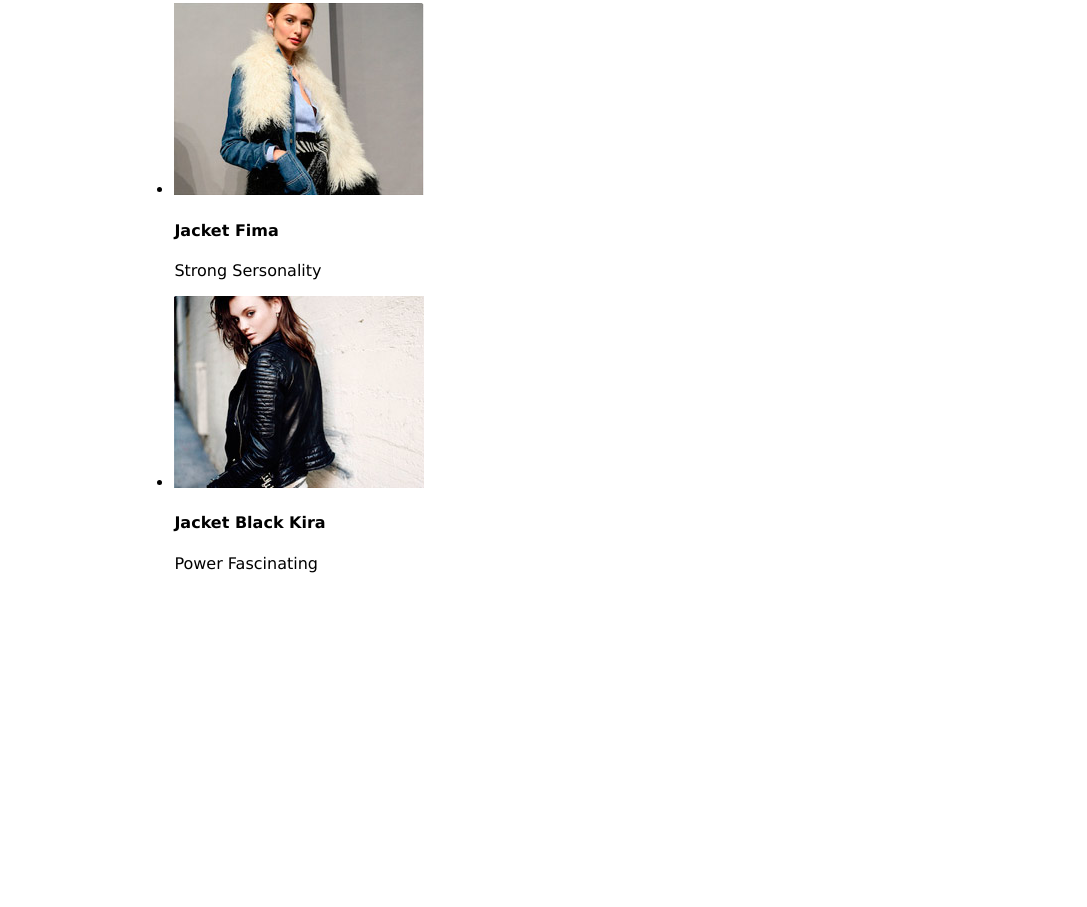
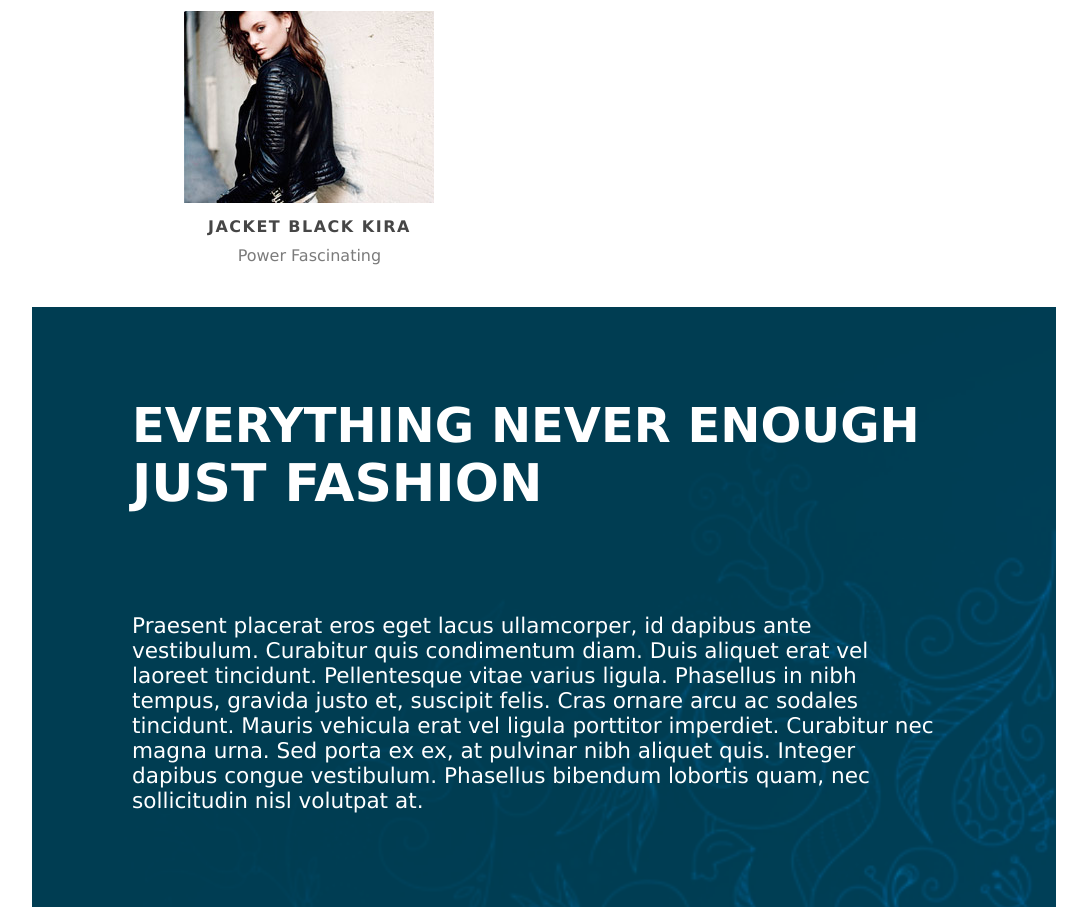
Before and after one commit to cassfer/HTML-CSS, a plain HTML site: page ProjetoFashion/index.html in a window 1280 px wide. Shown: the part 1133-2040 px from the top of the page, without its empty margins (96-1183 px from the left). Before the commit the page ends 1722 px from the top, so only its background shows below. Drawn offline with Linux system fonts and the light colour scheme.

Commit message:
Adicionado novas classes, finalizado parte do portifolio e iniciando a parte de new fashion

```diff
--- a/ProjetoFashion/css/layout.css
+++ b/ProjetoFashion/css/layout.css
@@ -83,3 +83,58 @@ body {
     text-align: center;
     margin-top: 80px;
 }
+
+.cards li{
+    display: inline-block;
+    margin: 10px;
+}
+
+.cards p,h4{
+    text-align: center;
+
+}
+
+.cards h4{
+    margin-top: 10px;
+    margin-bottom: 0px;
+    color: rgb(70, 70, 70);
+    text-transform: uppercase;
+    letter-spacing: 1.5px;
+}
+
+.cards p{
+    margin-top: 10px;
+    color: rgba(72, 72, 72, 0.72);
+}
+
+.section-2{
+    background-image: url(../imagens/bg_detalhe.png);
+    height: 600px;
+    width: auto;
+    background-repeat: no-repeat;
+    background-size:cover;
+    background-position:top left;
+    padding: 50px 114px 0px 100px;
+    box-sizing: border-box;
+}
+
+.section-2 p,h2{
+    text-align:;
+    color: white;
+}
+
+.section-2 .nojust{
+    text-transform: uppercase;
+    font-size: 300%;
+    margin-bottom: 0px;;
+}
+
+.section-2 .just{
+    text-transform: uppercase;
+    font-size: 325%;
+    margin-bottom: 100px;
+    margin-top: 0px;
+}
+.section-2 p{
+    font-size: 135%;
+}
--- a/ProjetoFashion/index.html
+++ b/ProjetoFashion/index.html
@@ -7,7 +7,7 @@
     <meta charset="utf-8">
     <meta name="author" content="Cassio">
     <meta name="description" content="Site de design">
-    <meta name="keywords" content="html5, tecnologi">
+    <meta name="keywords" content="html5, tecnologia">
     <link rel="stylesheet" href="css/layout.css">
 </head>
 
@@ -25,13 +25,13 @@
             <div class="wallpaper">
             </div>
         </header>
-    </navi>
+
         <div class="section-1">
             <article>
                 <h1>New Fashion Everything Never Enough</h1>
                 <p>Lorem ipsum dolor sit amet, consectetur adipiscing elit. Mauris volutpat nisi non ante dictum congue. Cras id odio gravida, posuere velit sed, lacinia mi. Cum sociis natoque penatibus et magnis dis parturient montes, nascetur ridiculus mus. Sed vehicula, ipsum vel congue cursus, mi neque tincidunt enim, egestas porttitor felis neque et risus. Maecenas fringilla hendrerit enim malesuada laoreet. Aenean quis tortor a odio tempus tincidunt. Vivamus rutrum nulla sed metus congue bibendum. Sed ut aliquam purus. Donec odio mauris, commodo sed dignissim vitae, dapibus eget mauris.</p>
             </article>
-        <ul>
+            <ul class=cards>
                 <li>
                     <img src="imagens/modelo1.jpg" alt="">
                     <h4>Vest Romasa</h4>
@@ -48,7 +48,16 @@
                     <p>Power Fascinating</p>
                 </li>
             </ul>
+
         </div>
+        <div class="section-2">
+        <article>
+            <h2 class= "nojust">Everything Never Enough</h2>
+            <h2 class= "just">Just Fashion</h2>
+            <p>Praesent placerat eros eget lacus ullamcorper, id dapibus ante vestibulum. Curabitur quis condimentum diam. Duis aliquet erat vel laoreet tincidunt. Pellentesque vitae varius ligula. Phasellus in nibh tempus, gravida justo et, suscipit felis. Cras ornare arcu ac sodales tincidunt. Mauris vehicula erat vel ligula porttitor imperdiet. Curabitur nec magna urna. Sed porta ex ex, at pulvinar nibh aliquet quis. Integer dapibus congue vestibulum. Phasellus bibendum lobortis quam, nec sollicitudin nisl volutpat at.</p>
+        </article>
+        </div>
+    </navi>
 </body>
 
 </html>
```
Lines whose indentation alone changed are shown as unchanged.
